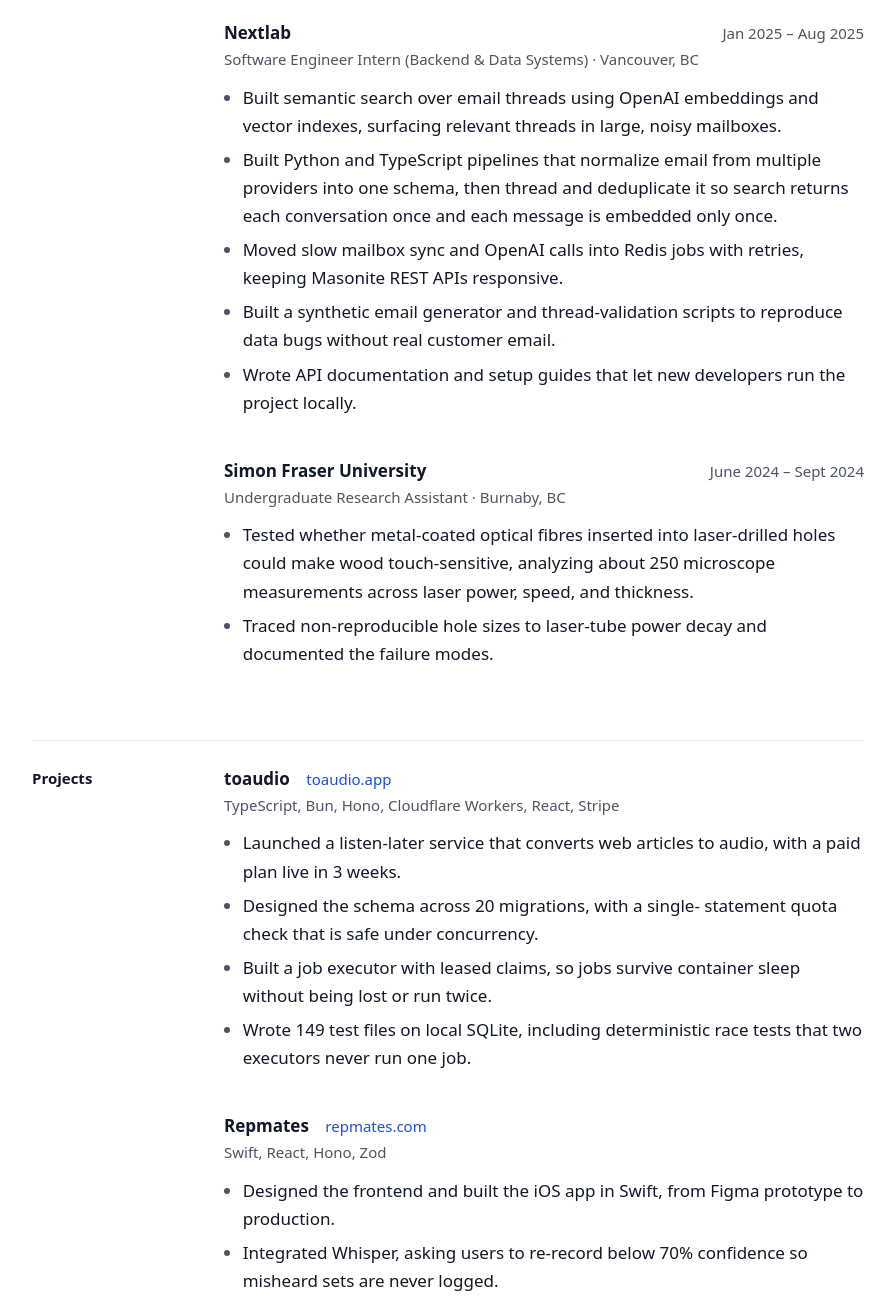
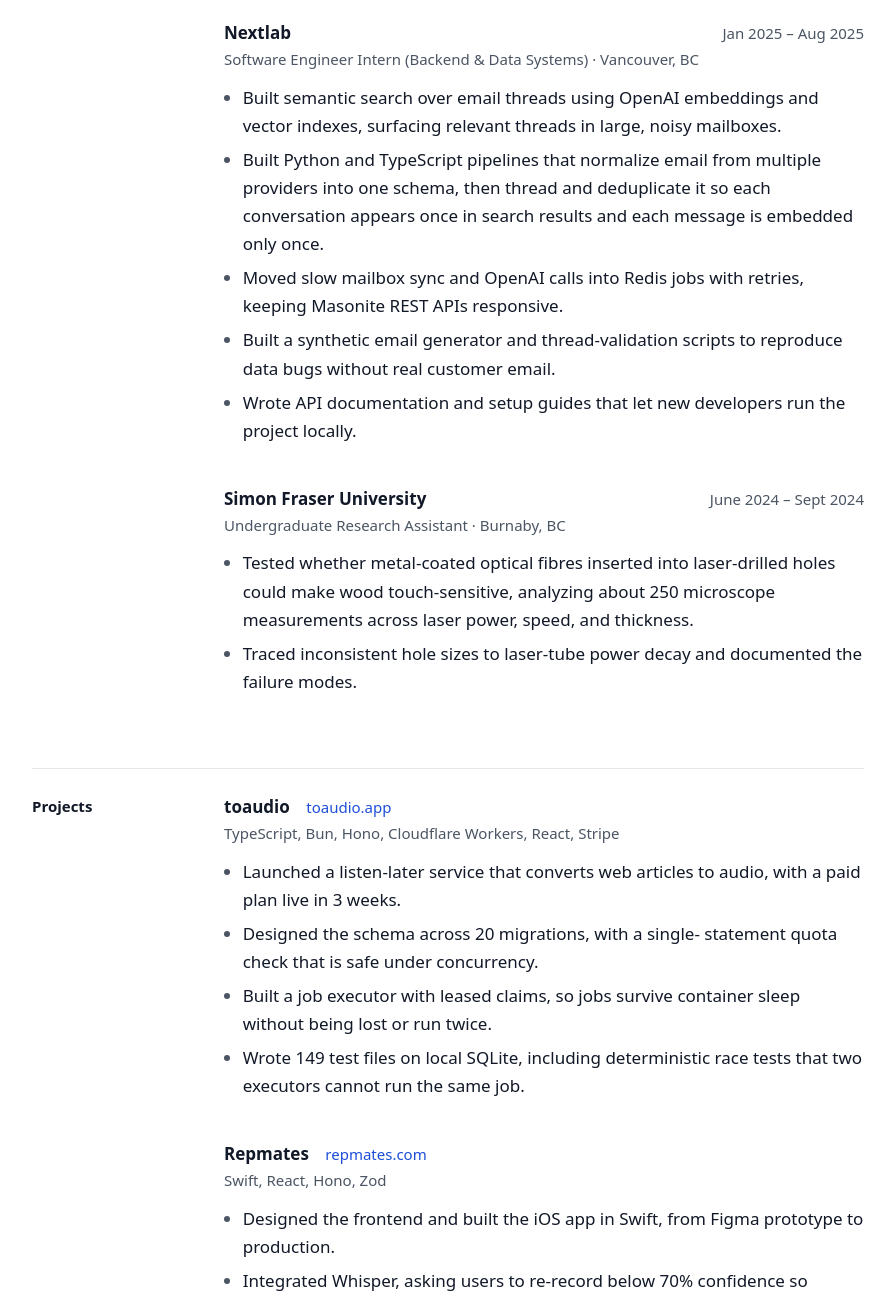
Before and after one commit to Atune-D/Atune-D.github.io, a plain HTML site: page index.html in a window 1280 px wide. Shown: the part 2007-3307 px from the top of the page, without its empty margins (192-1087 px from the left). Drawn offline with Linux system fonts and the light colour scheme.

Commit message:
Tighten wording of three bullets
Co-Authored-By: Claude Opus 5.5 <noreply@anthropic.com>

```diff
--- a/index.html
+++ b/index.html
@@ -187,7 +187,7 @@
                 <li>
                   Built Python and TypeScript pipelines that normalize email
                   from multiple providers into one schema, then thread and
-                  deduplicate it so search returns each conversation once and
+                  deduplicate it so each conversation appears once in search results and
                   each message is embedded only once.
                 </li>
                 <li>
@@ -223,7 +223,7 @@
                     thickness.
                   </li>
                 <li>
-                  Traced non-reproducible hole sizes to laser-tube power decay
+                  Traced inconsistent hole sizes to laser-tube power decay
                   and documented the failure modes.
                 </li>
               </ul>
@@ -259,8 +259,7 @@
                   </li>
                 <li>
                     Wrote 149 test files on local SQLite, including
-                    deterministic race tests that two executors never run one
-                    job.
+                    deterministic race tests that two executors cannot run the same job.
                   </li>
               </ul>
             </article>
```
